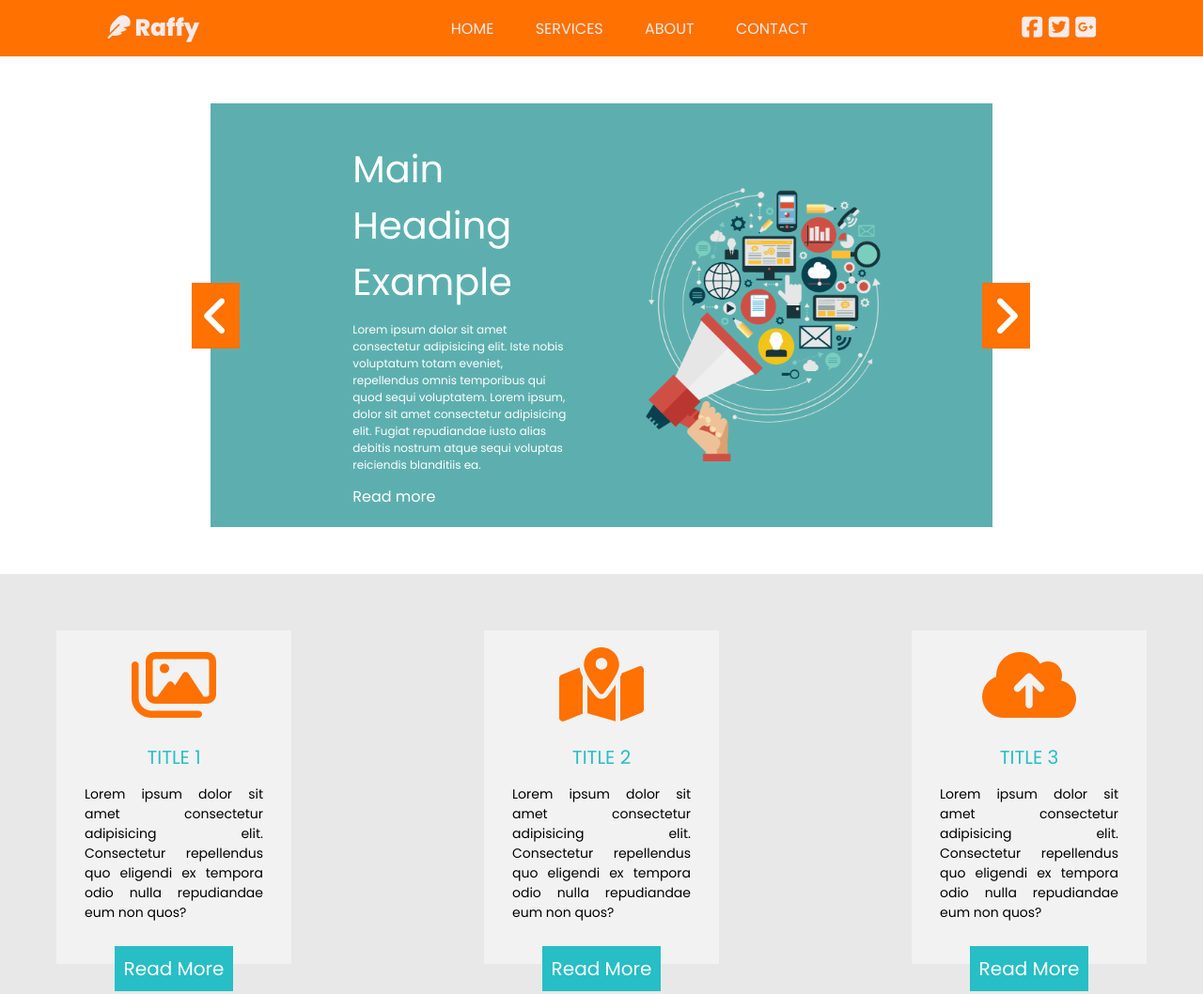
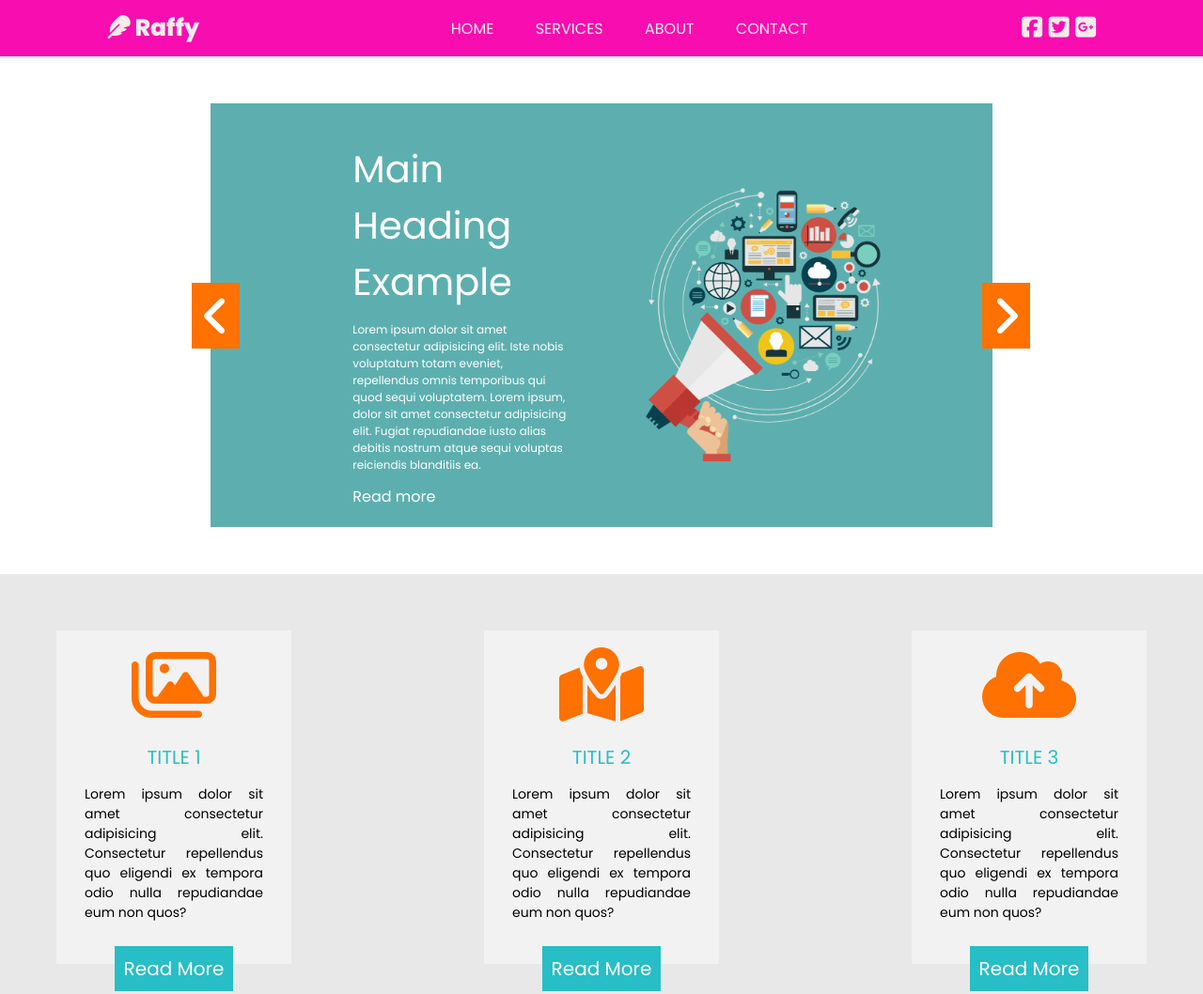
Before and after one commit to raffytaactaac/faux-website, a plain HTML site: page index.html in a window 1280 px wide. Shown: the top 1058 px of the page at 94% size. Drawn offline with nearby package versions, Linux system fonts and the light colour scheme.

Commit message:
change color to pink

```diff
--- a/assets/style.css
+++ b/assets/style.css
@@ -7,7 +7,7 @@ body {
 .faux-nav {
     width: auto;
     height: 60px;
-    background-color: #ff7101;
+    background-color: #f80db1;
     display: flex;
     justify-content: space-around;
     align-items: center;
```
